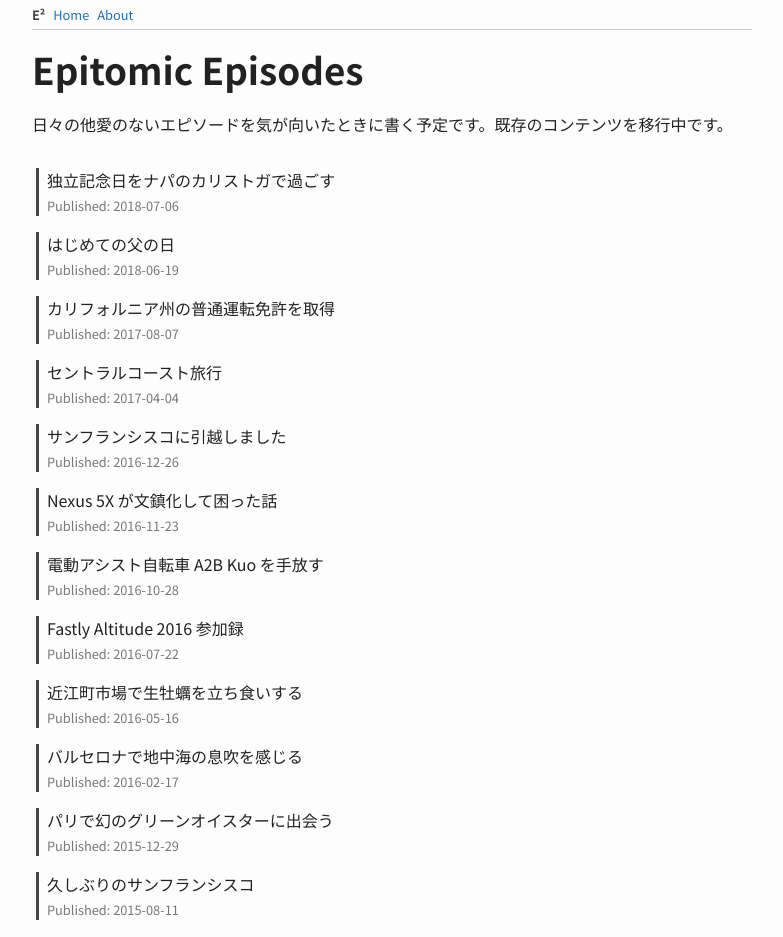
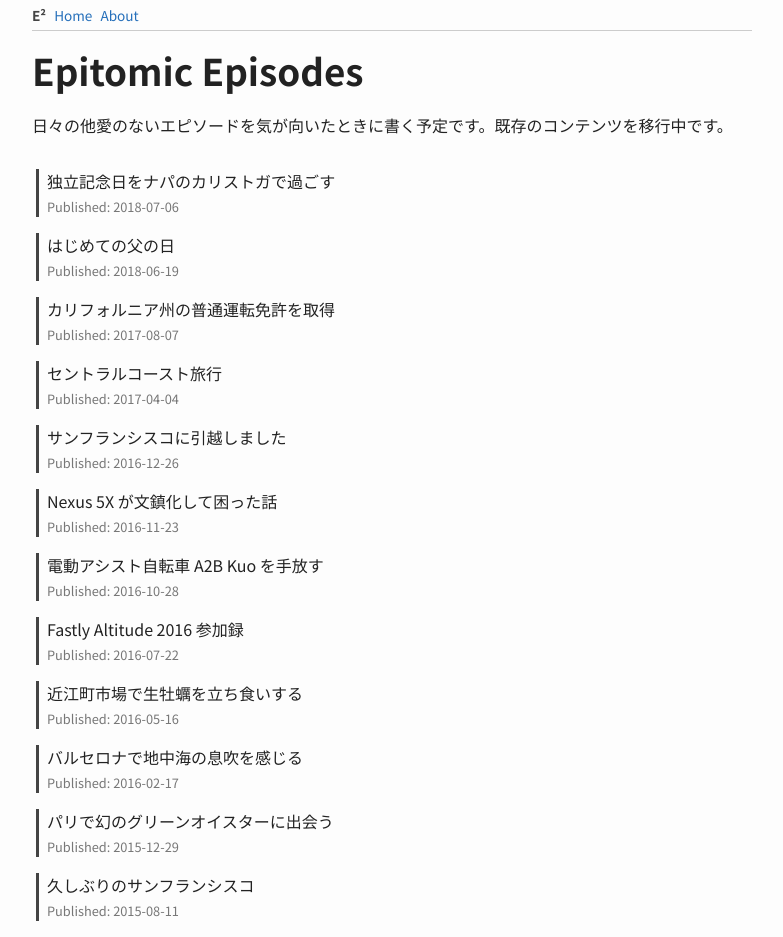
Before and after one commit to toru/ep.torumk.com, a Jekyll site: the page built from _pages/index.html, in a window 1280 px wide. Shown: the whole page, without its empty margins (248-1031 px from the left). Built offline with Jekyll 4.4.1, drawn with Linux system fonts in a browser that asks for light colours.

Commit message:
css: make the nav font larger on mobile

```diff
--- a/assets/style.css
+++ b/assets/style.css
@@ -92,6 +92,7 @@
   padding: 5px 0;
   overflow: hidden;
   border-bottom: 1px #ccc solid;
+  font-size: 100%;
 }
 .nav > li:first-child {
   padding-left: 0;
@@ -100,7 +101,6 @@
 }
 .nav > li {
   float: left;
-  font-size: 80%;
   padding-left: 8px;
 }
 .nav > li a {
@@ -119,4 +119,7 @@
   .site-title {
     font-size: 230%;
   }
+  .nav {
+    font-size: 85%;
+  }
 }
```
